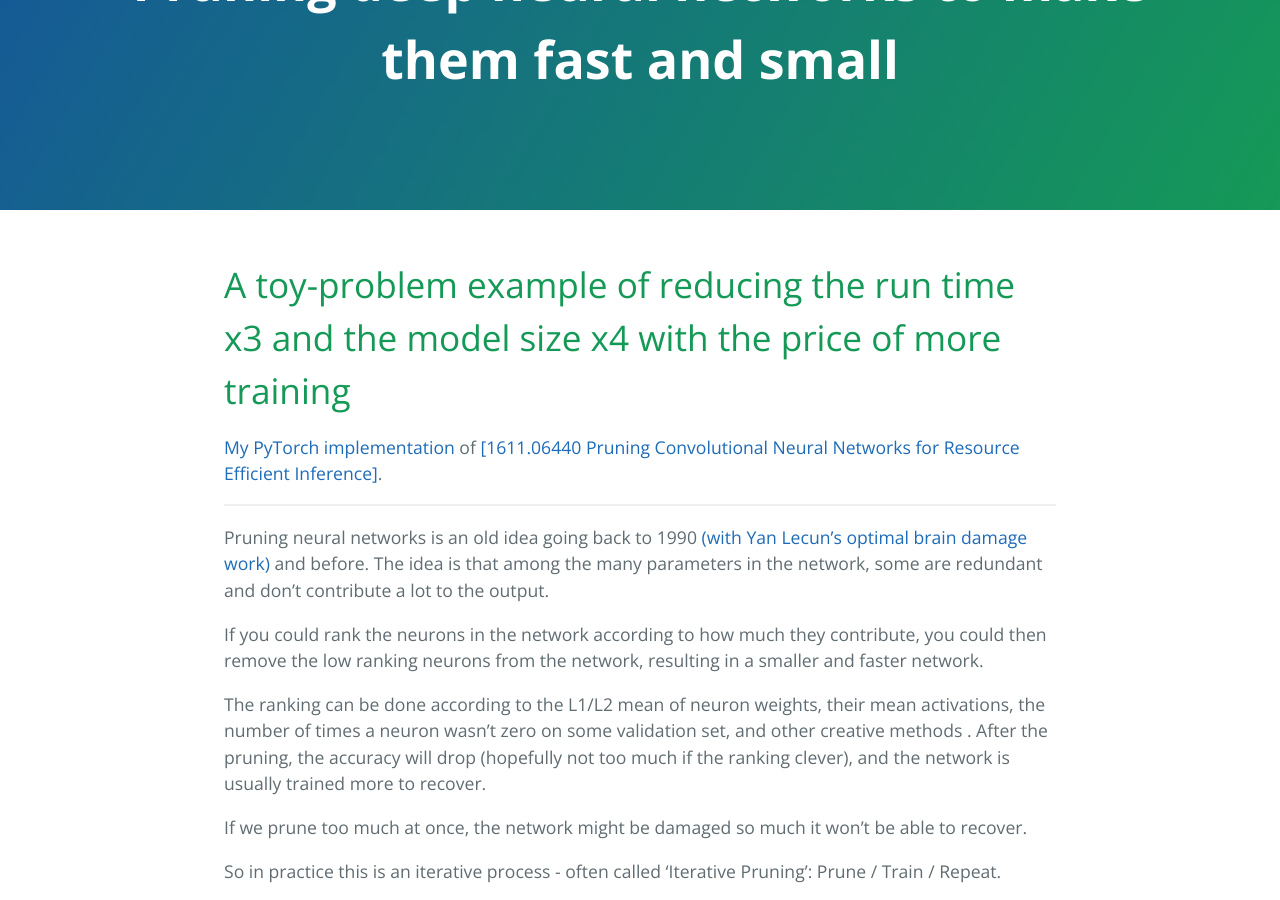
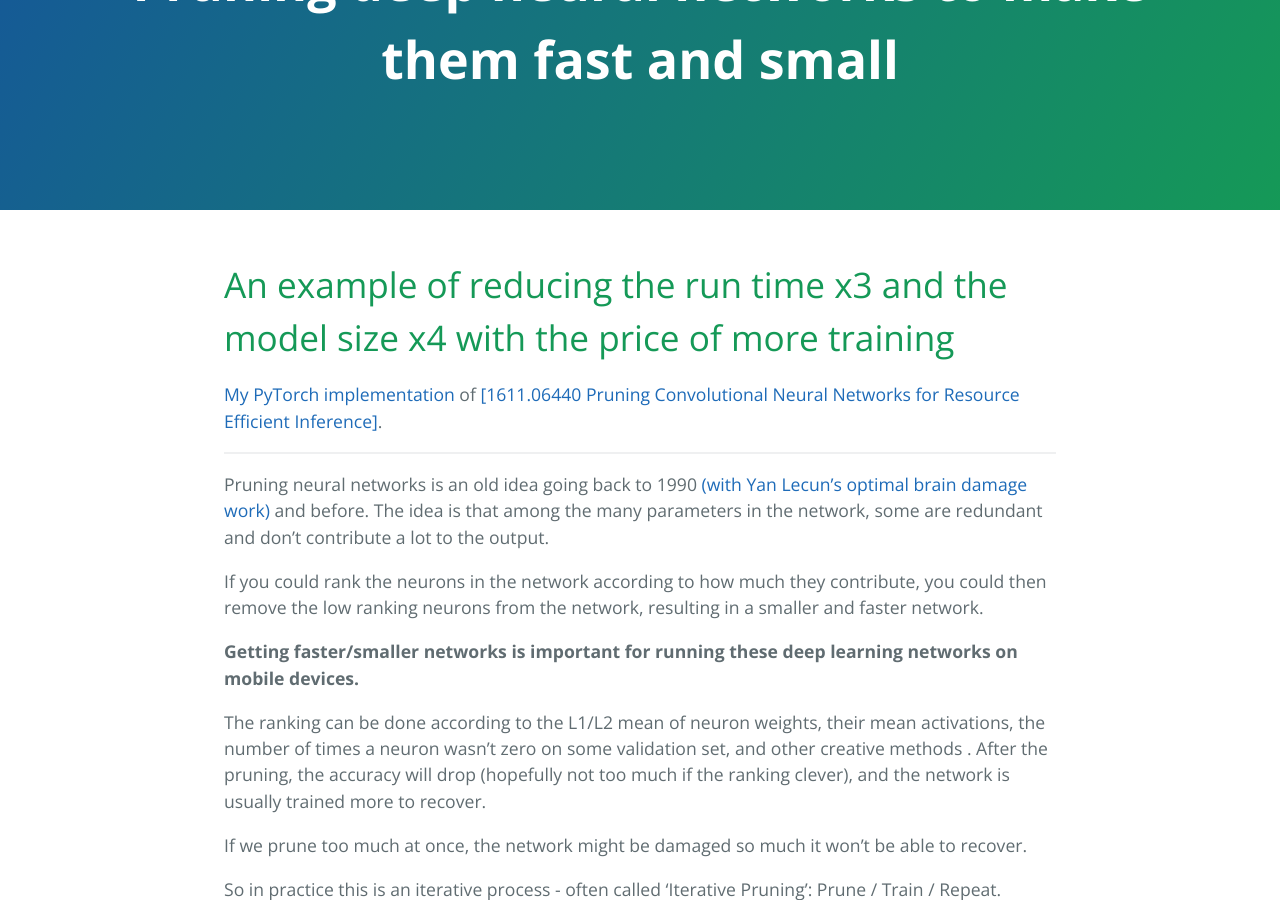
Before and after one commit to jacobgil/jacobgil.github.io, a Jekyll site: the page built from _posts/2017-06-23-pruning-deep-neural-networks.md, in a window 1280 px wide and 900 px high, scrolled down 194 px. Built offline with Jekyll 4.4.1, drawn with Linux system fonts in a browser that asks for light colours; comment, search, counter and statistics services are not loaded.

Commit message:
New post

```diff
--- a/_posts/2017-06-23-pruning-deep-neural-networks.md
+++ b/_posts/2017-06-23-pruning-deep-neural-networks.md
@@ -6,7 +6,7 @@ permalink: deeplearning/pruning-deep-learning
 ---
 
 
-A toy-problem example of reducing the run time x3 and the model size x4 with the price of more training
+An example of reducing the run time x3 and the model size x4 with the price of more training
 ============================
 
 
@@ -22,6 +22,11 @@ The idea is that among the many parameters in the network, some are redundant an
 
 
 If you could rank the neurons in the network according to how much they contribute, you could then remove the low ranking neurons from the network, resulting in a smaller and faster network.
+
+
+**Getting faster/smaller networks is important for running these deep learning networks on mobile devices.**
+
+
 
 The ranking can be done according to the L1/L2 mean of neuron weights, their mean activations, the number of times a neuron wasn't zero on some validation set, and other creative methods .
 After the pruning, the accuracy will drop (hopefully not too much if the ranking clever), and the network is usually trained more to recover.
```
